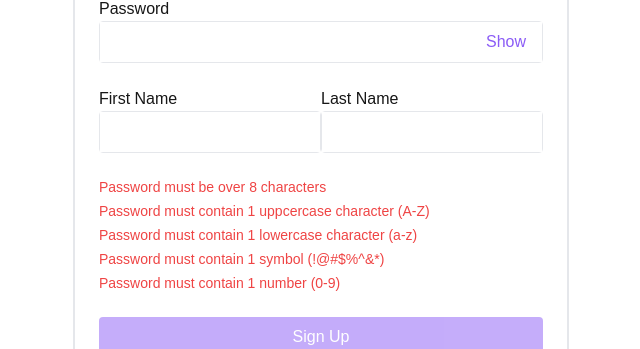
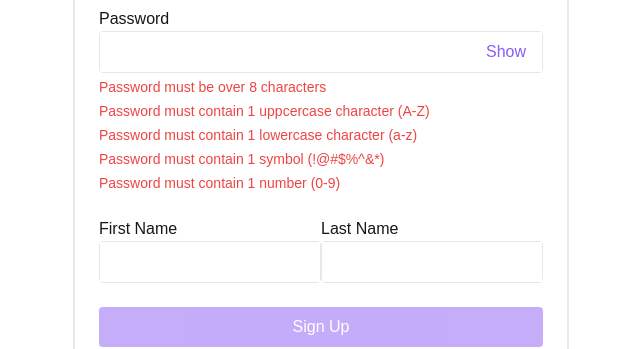
Before and after one commit to Jacksonwrk3/fitaio, a Next.js app: page /auth/signup in a window 1280 px wide. Shown: the part 219-568 px from the top of the page, without its empty margins (319-959 px from the left). Built offline with nearby package versions, Linux system fonts and the light colour scheme; no server answers.

Commit message:
created: function isEmail

```diff
--- a/src/app/auth/signup/page.tsx
+++ b/src/app/auth/signup/page.tsx
@@ -153,6 +153,31 @@ const SignUp = () => {
                 passwordOnChange(e);
               }}
             />
+            <div className="text-sm space-y-1 mt-1">
+              <p
+                className={
+                  containsValidLength ? "hidden" : "block text-red-500"
+                }
+              >
+                Password must be over 8 characters
+              </p>
+              <p
+                className={containsUppercase ? "hidden" : "block text-red-500"}
+              >
+                Password must contain 1 uppcercase character (A-Z)
+              </p>
+              <p
+                className={containsLowercase ? "hidden" : "block text-red-500"}
+              >
+                Password must contain 1 lowercase character (a-z)
+              </p>
+              <p className={containsSymbol ? "hidden" : "block text-red-500"}>
+                Password must contain 1 symbol (!@#$%^&*)
+              </p>
+              <p className={containsNumber ? "hidden" : "block text-red-500"}>
+                Password must contain 1 number (0-9)
+              </p>
+            </div>
           </div>
           <div className="flex flex-col space-y-6 xs:flex-row xs:space-y-0 xs:justify-between">
             <div>
@@ -176,31 +201,7 @@ const SignUp = () => {
               />
             </div>
           </div>
-          <div className="text-sm space-y-1">
-            <p
-              className={
-                containsValidLength ? "text-green-500" : "text-red-500"
-              }
-            >
-              Password must be over 8 characters
-            </p>
-            <p
-              className={containsUppercase ? "text-green-500" : "text-red-500"}
-            >
-              Password must contain 1 uppcercase character (A-Z)
-            </p>
-            <p
-              className={containsLowercase ? "text-green-500" : "text-red-500"}
-            >
-              Password must contain 1 lowercase character (a-z)
-            </p>
-            <p className={containsSymbol ? "text-green-500" : "text-red-500"}>
-              Password must contain 1 symbol (!@#$%^&*)
-            </p>
-            <p className={containsNumber ? "text-green-500" : "text-red-500"}>
-              Password must contain 1 number (0-9)
-            </p>
-          </div>
+
           <div className="space-y-2 flex flex-col">
             <Button
               width="full"
--- /dev/null
+++ b/src/app/util/string/isEmail.ts
@@ -0,0 +1,18 @@
+/**
+ * Checks if a given string is in a valid email format.
+ *
+ * This function uses a regular expression to validate common email patterns,
+ * ensuring that the input has text before and after the "@" symbol, as well as
+ * a period in the domain section. It does not allow spaces.
+ *
+ * @param {string} input - The string to be checked.
+ * @returns {boolean} - Returns `true` if the input is a valid email format, otherwise `false`.
+ *
+ * @example
+ * isEmail("example@test.com"); // true
+ * isEmail("invalid-email");    // false
+ */
+function isEmail(input: string): boolean {
+  const emailRegex = /^[^\s@]+@[^\s@]+\.[^\s@]+$/;
+  return emailRegex.test(input);
+}
```
